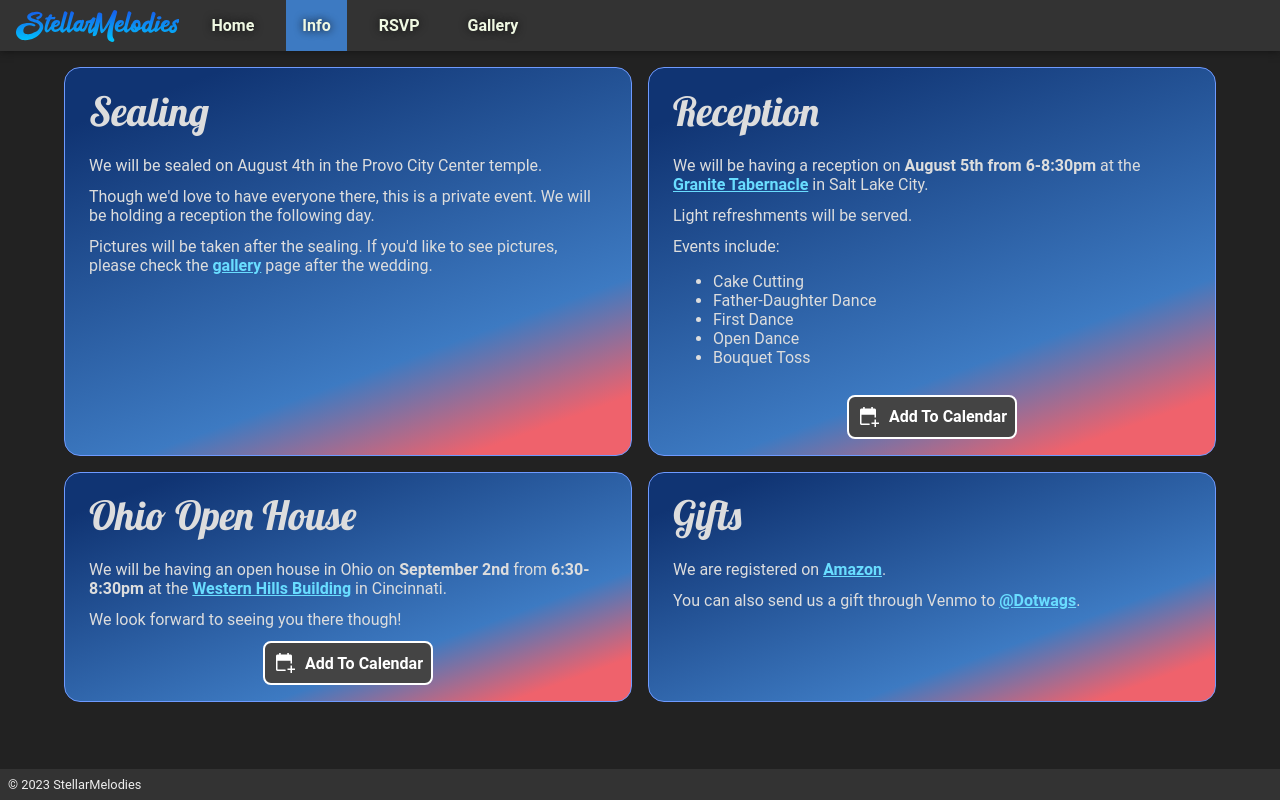
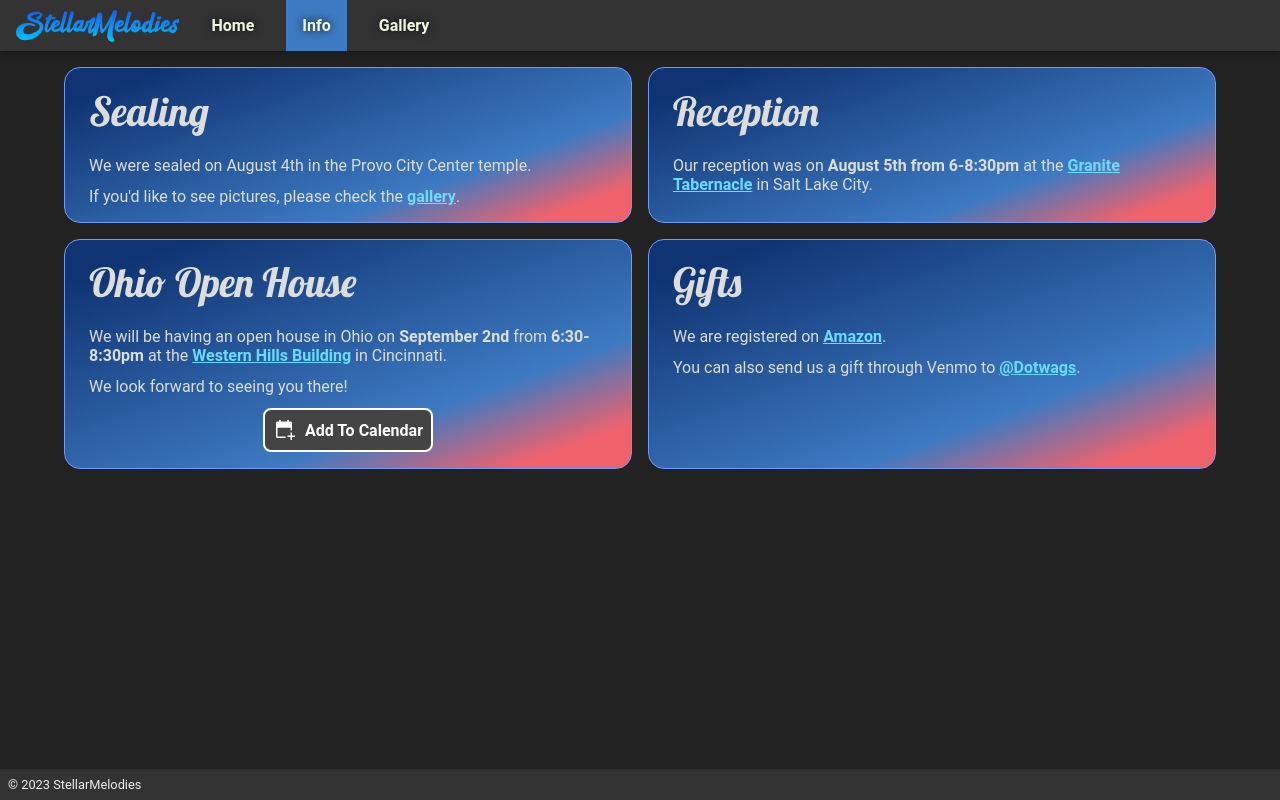
Before and after one commit to Travja/scratch, a SvelteKit app: page /info in a window 1280 px wide. Built offline with nearby package versions, Linux system fonts and the light colour scheme.

Commit message:
Update info

```diff
--- a/src/routes/(main)/+layout.svelte
+++ b/src/routes/(main)/+layout.svelte
@@ -69,11 +69,11 @@
         on:click={() => (menuOpen = false)}
         class:active={$page.url.pathname === '/info'}>Info</a
       >
-      <a
-        href="/rsvp"
-        on:click={() => (menuOpen = false)}
-        class:active={$page.url.pathname === '/rsvp'}>RSVP</a
-      >
+<!--      <a-->
+<!--        href="/rsvp"-->
+<!--        on:click={() => (menuOpen = false)}-->
+<!--        class:active={$page.url.pathname === '/rsvp'}>RSVP</a-->
+<!--      >-->
       <a
         href="/gallery"
         on:click={() => (menuOpen = false)}
--- a/src/routes/(main)/info/+page.svelte
+++ b/src/routes/(main)/info/+page.svelte
@@ -1,74 +1,72 @@
 <script>
   import CalendarEvent from '$lib/ui/CalendarEvent.svelte';
   import { amazonLink, venmoUsername } from '../../../api/api';
-  import OpenHouseEvent from "$lib/ui/OpenHouseEvent.svelte";
+  import OpenHouseEvent from '$lib/ui/OpenHouseEvent.svelte';
 </script>
 
-<div id="content">
-  <div class="block">
-    <h1 class="cursive">Sealing</h1>
-    <p>We will be sealed on August 4th in the Provo City Center temple.</p>
+<div id='content'>
+  <div class='block'>
+    <h1 class='cursive'>Sealing</h1>
+    <p>We were sealed on August 4th in the Provo City Center temple.</p>
+    <!--    <p>-->
+    <!--      Though we'd love to have everyone there, this is a private event. We will be holding a-->
+    <!--      reception the following day.-->
+    <!--    </p>-->
     <p>
-      Though we'd love to have everyone there, this is a private event. We will be holding a
-      reception the following day.
-    </p>
-    <p>
-      Pictures will be taken after the sealing. If you'd like to see pictures, please check the <a
-        href="/gallery">gallery</a
-      > page after the wedding.
+      If you'd like to see pictures, please check the <a href='/gallery'>gallery</a>.
     </p>
   </div>
 
-  <div class="block">
-    <h1 class="cursive">Reception</h1>
+  <div class='block'>
+    <h1 class='cursive'>Reception</h1>
     <p>
-      We will be having a reception on <strong>August 5th from 6-8:30pm</strong> at the
-      <a href="https://goo.gl/maps/EqUCmGdbToYN73fi7" target="_blank" title="Granite Tabernacle"
-        >Granite Tabernacle</a
+      Our reception was on <strong>August 5th from 6-8:30pm</strong> at the
+      <a href='https://goo.gl/maps/EqUCmGdbToYN73fi7' target='_blank' title='Granite Tabernacle'
+      >Granite Tabernacle</a
       >
       in Salt Lake City.
     </p>
-    <p>Light refreshments will be served.</p>
-    <div>
-      Events include:
-      <ul>
-        <li>Cake Cutting</li>
-        <li>Father-Daughter Dance</li>
-        <li>First Dance</li>
-        <li>Open Dance</li>
-        <li>Bouquet Toss</li>
-      </ul>
-    </div>
-    <CalendarEvent centered />
+<!--    <p>Light refreshments will be served.</p>-->
+<!--    <div>-->
+<!--      Events include:-->
+<!--      <ul>-->
+<!--        <li>Cake Cutting</li>-->
+<!--        <li>Father-Daughter Dance</li>-->
+<!--        <li>First Dance</li>-->
+<!--        <li>Open Dance</li>-->
+<!--        <li>Bouquet Toss</li>-->
+<!--      </ul>-->
+<!--    </div>-->
+<!--    <CalendarEvent centered />-->
   </div>
 
-  <div class="block">
-    <h1 class="cursive">Ohio Open House</h1>
+  <div class='block'>
+    <h1 class='cursive'>Ohio Open House</h1>
     <p>
       We will be having an open house in Ohio on <strong>September 2nd</strong> from <strong>6:30-8:30pm</strong> at the
       <a
-        href="https://goo.gl/maps/cB3v9wY8yWF8DsDdA"
-        target="_blank"
-        title="Western Hills Building"
+        href='https://goo.gl/maps/cB3v9wY8yWF8DsDdA'
+        target='_blank'
+        title='Western Hills Building'
       >
         Western Hills Building
       </a>
       in Cincinnati.
     </p>
-    <p>We look forward to seeing you there though!</p>
+    <p>We look forward to seeing you there!</p>
 
     <OpenHouseEvent centered />
   </div>
 
-  <div class="block">
-    <h1 class="cursive">Gifts</h1>
+  <div class='block'>
+    <h1 class='cursive'>Gifts</h1>
     <p>
       We are registered on <a href={amazonLink}>Amazon</a>.
     </p>
     <p>
-      You can also send us a gift through Venmo to <a href="https://venmo.com/{venmoUsername}"
-        >@{venmoUsername}</a
-      >.
+      You can also send us a gift through Venmo to <a href='https://venmo.com/{venmoUsername}'
+    >@{venmoUsername}</a
+    >.
     </p>
   </div>
 </div>
```
